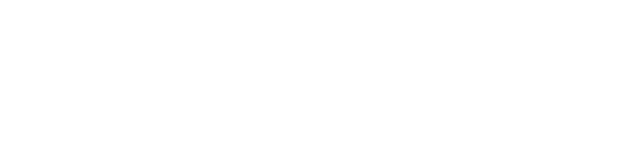
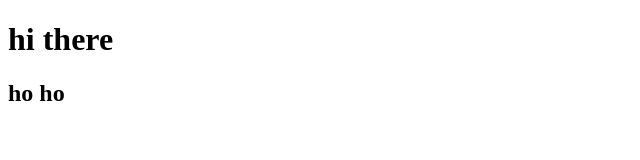
Before and after one commit to alahad102/Practice, a plain HTML site: page Index.html in a window 1280 px wide. Shown: the whole page, without its empty margins (0-640 px from the left). Drawn offline with Linux system fonts and the light colour scheme.

Commit message:
changed code

```diff
--- a/Index.html
+++ b/Index.html
@@ -7,6 +7,7 @@
     <title>Document for git</title>
 </head>
 <body>
-
+    <h1>hi there</h1>
+    <h2>ho ho</h2>
 </body>
 </html>
```
